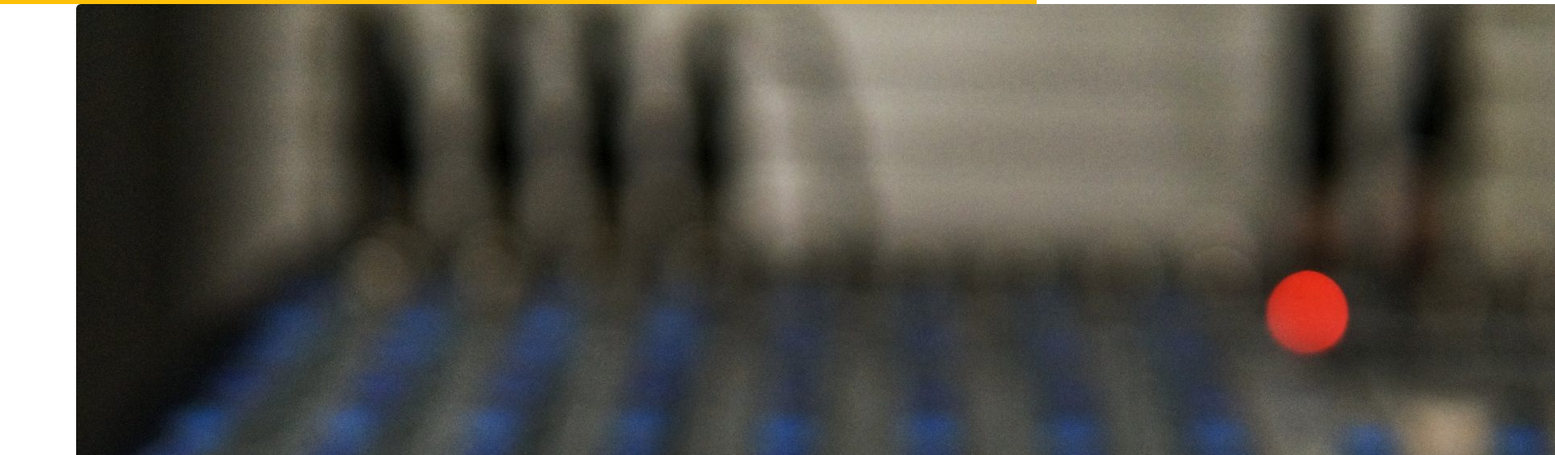
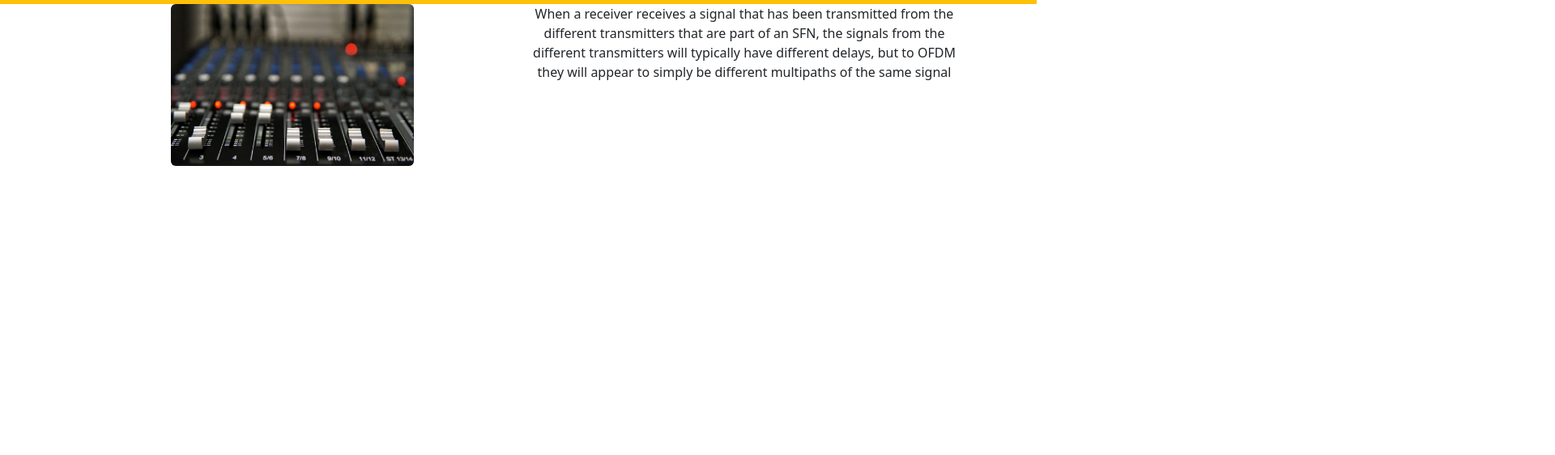
Before and after one commit to iamatallia/BootstrapResearchProject, a plain HTML site: page digitalaudiobroadcasting.html in a window 1280 px wide. Shown: the part 51-613 px from the top of the page at 81% size, 1920 px wide, since content can reach past the window. Drawn offline with nearby package versions, Linux system fonts and the light colour scheme.

Commit message:
Update digitalaudiobroadcasting.html

```diff
--- a/digitalaudiobroadcasting.html
+++ b/digitalaudiobroadcasting.html
@@ -45,7 +45,7 @@
         <div class="row align-items-start">
           <div class="col">
             <div class="text-center">
-                <img src="img/digitalaudio.jpg" class="rounded" alt="...">
+                <img src="img/digitalaudio.jpg" class="rounded" alt="..." height="200px">
               </div>          </div>
           <div class="col">
             When a receiver receives a signal that has been transmitted from the different transmitters that are part of an SFN, the signals from the different transmitters will typically have different delays, but to OFDM they will appear to simply be different multipaths of the same signal          </div>
```
